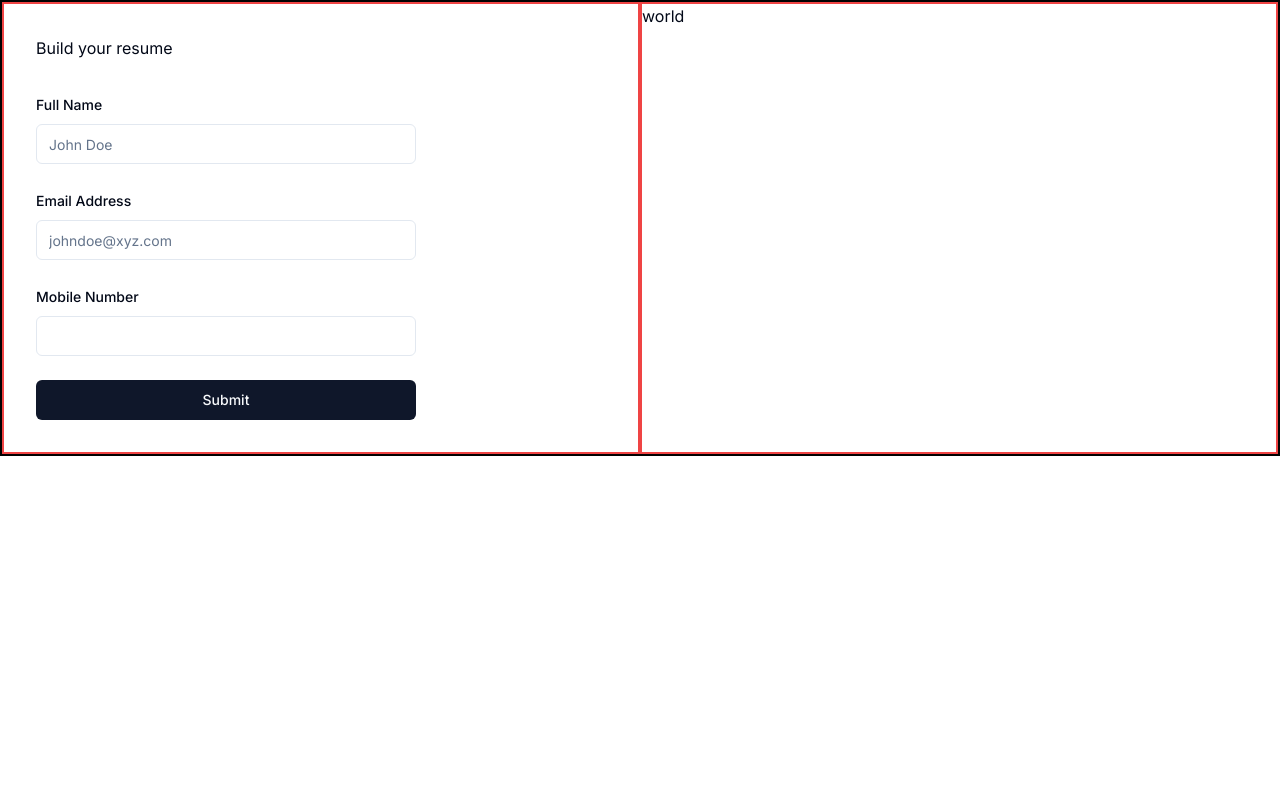
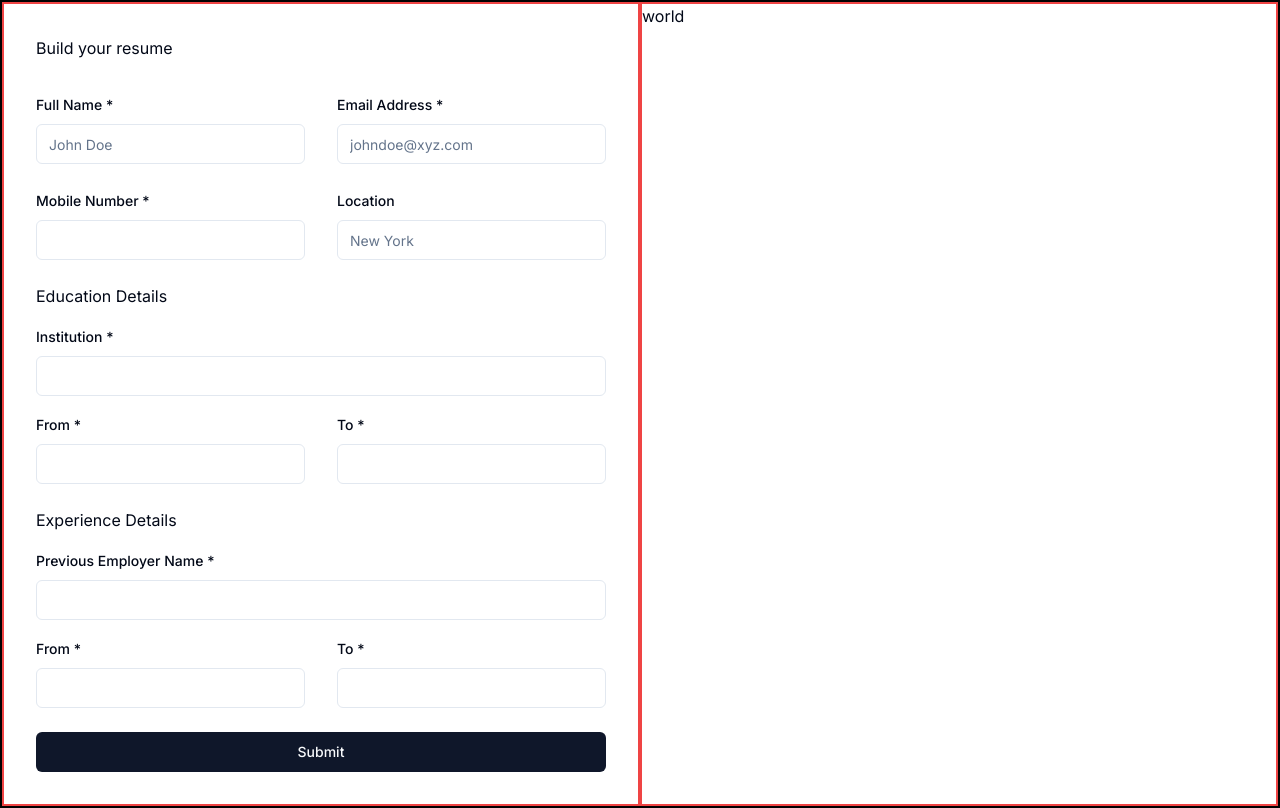
Before and after one commit to Anandprabhu530/Mirthly, a Next.js app: page /resume in a window 1280 px wide. Built offline with nearby package versions, Linux system fonts and the light colour scheme.

Commit message:
Added Full Details

```diff
--- a/components/ComboboxRes.tsx
+++ b/components/ComboboxRes.tsx
@@ -15,6 +15,7 @@ import {
 } from "@/components/ui/form";
 import { Input } from "@/components/ui/input";
 import { toast } from "@/components/ui/use-toast";
+import { Textarea } from "@/components/ui/textarea";
 
 const FormSchema = z.object({
   Fullname: z.string().min(2, {
@@ -26,6 +27,19 @@ const FormSchema = z.object({
   Number: z.string().min(10, {
     message: "Please enter Mobile Number",
   }),
+  Experience: z.string(),
+  Education: z.string().min(5, {
+    message: "Please enter Education details",
+  }),
+  Education_From: z.string().min(4, {
+    message: "Please Enter From detail",
+  }),
+  Education_To: z.string().min(4, {
+    message: "Please Enter To detail",
+  }),
+  Location: z.string(),
+  Experience_From: z.string(),
+  Experience_To: z.string(),
 });
 
 export function ComboboxRes() {
@@ -35,6 +49,13 @@ export function ComboboxRes() {
       Fullname: "",
       Email: "",
       Number: "",
+      Education: "",
+      Education_From: "",
+      Education_To: "",
+      Location: "",
+      Experience: "",
+      Experience_From: "",
+      Experience_To: "",
     },
   });
 
@@ -51,14 +72,19 @@ export function ComboboxRes() {
 
   return (
     <Form {...form}>
-      <form onSubmit={form.handleSubmit(onSubmit)} className="w-2/3 space-y-6">
+      <form
+        onSubmit={form.handleSubmit(onSubmit)}
+        className="w-full space-y-6 "
+      >
         <div className="flex flex-col gap-6">
+          <div className="flex gap-8">
+            <div className="basis-1/2">
               <FormField
                 control={form.control}
                 name="Fullname"
                 render={({ field }) => (
                   <FormItem>
-                <FormLabel>Full Name</FormLabel>
+                    <FormLabel>Full Name *</FormLabel>
                     <FormControl>
                       <Input placeholder="John Doe  " {...field} />
                     </FormControl>
@@ -66,12 +92,14 @@ export function ComboboxRes() {
                   </FormItem>
                 )}
               />
+            </div>
+            <div className="basis-1/2">
               <FormField
                 control={form.control}
                 name="Email"
                 render={({ field }) => (
                   <FormItem>
-                <FormLabel>Email Address</FormLabel>
+                    <FormLabel>Email Address *</FormLabel>
                     <FormControl>
                       <Input placeholder="johndoe@xyz.com" {...field} />
                     </FormControl>
@@ -79,12 +107,16 @@ export function ComboboxRes() {
                   </FormItem>
                 )}
               />
+            </div>
+          </div>
+          <div className="flex gap-8">
+            <div className="basis-1/2">
               <FormField
                 control={form.control}
                 name="Number"
                 render={({ field }) => (
                   <FormItem>
-                <FormLabel>Mobile Number</FormLabel>
+                    <FormLabel>Mobile Number *</FormLabel>
                     <FormControl>
                       <Input {...field} />
                     </FormControl>
@@ -92,6 +124,121 @@ export function ComboboxRes() {
                   </FormItem>
                 )}
               />
+            </div>
+            <div className="basis-1/2">
+              <FormField
+                control={form.control}
+                name="Location"
+                render={({ field }) => (
+                  <FormItem>
+                    <FormLabel>Location</FormLabel>
+                    <FormControl>
+                      <Input placeholder="New York" {...field} />
+                    </FormControl>
+                    <FormMessage />
+                  </FormItem>
+                )}
+              />
+            </div>
+          </div>
+
+          <div className="flex flex-col gap-4">
+            <div>Education Details</div>
+            <FormField
+              control={form.control}
+              name="Education"
+              render={({ field }) => (
+                <FormItem>
+                  <FormLabel>Institution *</FormLabel>
+                  <FormControl>
+                    <Input {...field} />
+                  </FormControl>
+                  <FormMessage />
+                </FormItem>
+              )}
+            />
+            <div className="flex gap-8">
+              <div className="basis-1/2">
+                <FormField
+                  control={form.control}
+                  name="Education_From"
+                  render={({ field }) => (
+                    <FormItem>
+                      <FormLabel>From *</FormLabel>
+                      <FormControl>
+                        <Input {...field} />
+                      </FormControl>
+                      <FormMessage />
+                    </FormItem>
+                  )}
+                />
+              </div>
+              <div className="basis-1/2">
+                <FormField
+                  control={form.control}
+                  name="Education_To"
+                  render={({ field }) => (
+                    <FormItem>
+                      <FormLabel>To *</FormLabel>
+                      <FormControl>
+                        <Input {...field} />
+                      </FormControl>
+                      <FormMessage />
+                    </FormItem>
+                  )}
+                />
+              </div>
+            </div>
+          </div>
+
+          <div className="flex flex-col gap-4">
+            <div>Experience Details</div>
+            <FormField
+              control={form.control}
+              name="Education"
+              render={({ field }) => (
+                <FormItem>
+                  <FormLabel>Previous Employer Name *</FormLabel>
+                  <FormControl>
+                    <Input {...field} />
+                  </FormControl>
+                  <FormMessage />
+                </FormItem>
+              )}
+            />
+            <div className="flex gap-8">
+              <div className="basis-1/2">
+                <FormField
+                  control={form.control}
+                  name="Experience_From"
+                  render={({ field }) => (
+                    <FormItem>
+                      <FormLabel>From *</FormLabel>
+                      <FormControl>
+                        <Input {...field} />
+                      </FormControl>
+                      <FormMessage />
+                    </FormItem>
+                  )}
+                />
+              </div>
+              <div className="basis-1/2">
+                <FormField
+                  control={form.control}
+                  name="Experience_To"
+                  render={({ field }) => (
+                    <FormItem>
+                      <FormLabel>To *</FormLabel>
+                      <FormControl>
+                        <Input {...field} />
+                      </FormControl>
+                      <FormMessage />
+                    </FormItem>
+                  )}
+                />
+              </div>
+            </div>
+          </div>
           <Button type="submit">Submit</Button>
         </div>
       </form>
--- /dev/null
+++ b/components/ui/textarea.tsx
@@ -0,0 +1,24 @@
+import * as React from "react"
+
+import { cn } from "@/lib/utils"
+
+export interface TextareaProps
+  extends React.TextareaHTMLAttributes<HTMLTextAreaElement> {}
+
+const Textarea = React.forwardRef<HTMLTextAreaElement, TextareaProps>(
+  ({ className, ...props }, ref) => {
+    return (
+      <textarea
+        className={cn(
+          "flex min-h-[80px] w-full rounded-md border border-input bg-background px-3 py-2 text-sm ring-offset-background placeholder:text-muted-foreground focus-visible:outline-none focus-visible:ring-2 focus-visible:ring-ring focus-visible:ring-offset-2 disabled:cursor-not-allowed disabled:opacity-50",
+          className
+        )}
+        ref={ref}
+        {...props}
+      />
+    )
+  }
+)
+Textarea.displayName = "Textarea"
+
+export { Textarea }
```
Lines whose indentation alone changed are shown as unchanged.
